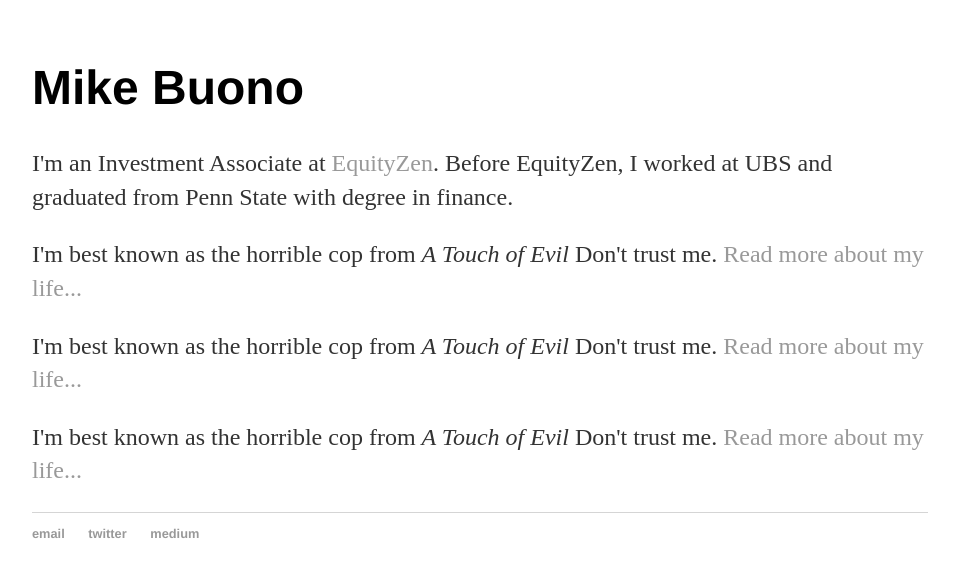
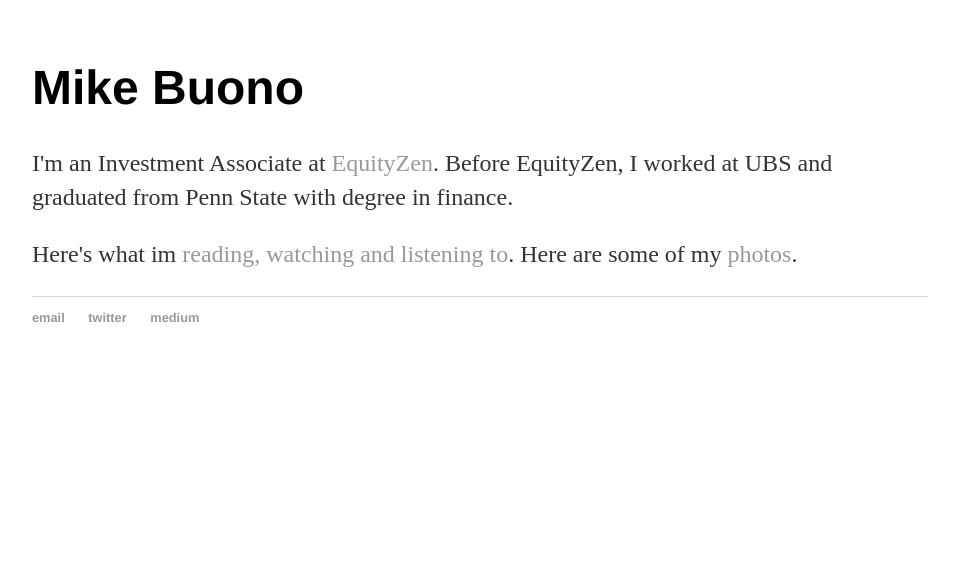
Before and after one commit to mikebuono/michaelbuono, a Jekyll site: the page built from index.html, in a window 1280 px wide. Shown: the top 577 px of the page, without its empty margins (160-1114 px from the left). Built offline with Jekyll 4.4.1, drawn with Linux system fonts in a browser that asks for light colours.

Commit message:
Update index.html
Adding to bio

```diff
--- a/index.html
+++ b/index.html
@@ -6,10 +6,6 @@
 	<h1>Mike Buono</h1>
 
 	<p>I'm an Investment Associate at <a href="http://equityzen.com">EquityZen</a>. Before EquityZen, I worked at UBS and graduated from Penn State with degree in finance.  </a></p>
-	<p>I'm best known as the horrible cop from <em>A Touch of Evil</em> Don't trust me. <a href="/about">Read more about my life...</a></p>
-	<p>I'm best known as the horrible cop from <em>A Touch of Evil</em> Don't trust me. <a href="/about">Read more about my life...</a></p>
-	<p>I'm best known as the horrible cop from <em>A Touch of Evil</em> Don't trust me. <a href="/about">Read more about my life...</a></p>
-
-
+	<p>Here's what im <a href="https://www.notion.so/mikebuono/Read-Listen-Watch-List-5006bb5b5dd94fb9a3ea3c58f5f36933">reading, watching and listening to</a>. Here are some of my <a href="https://www.instagram.com/buonophoto/"> photos</a>.</a></p>
 
 </div><!-- /.blurb -->
```
